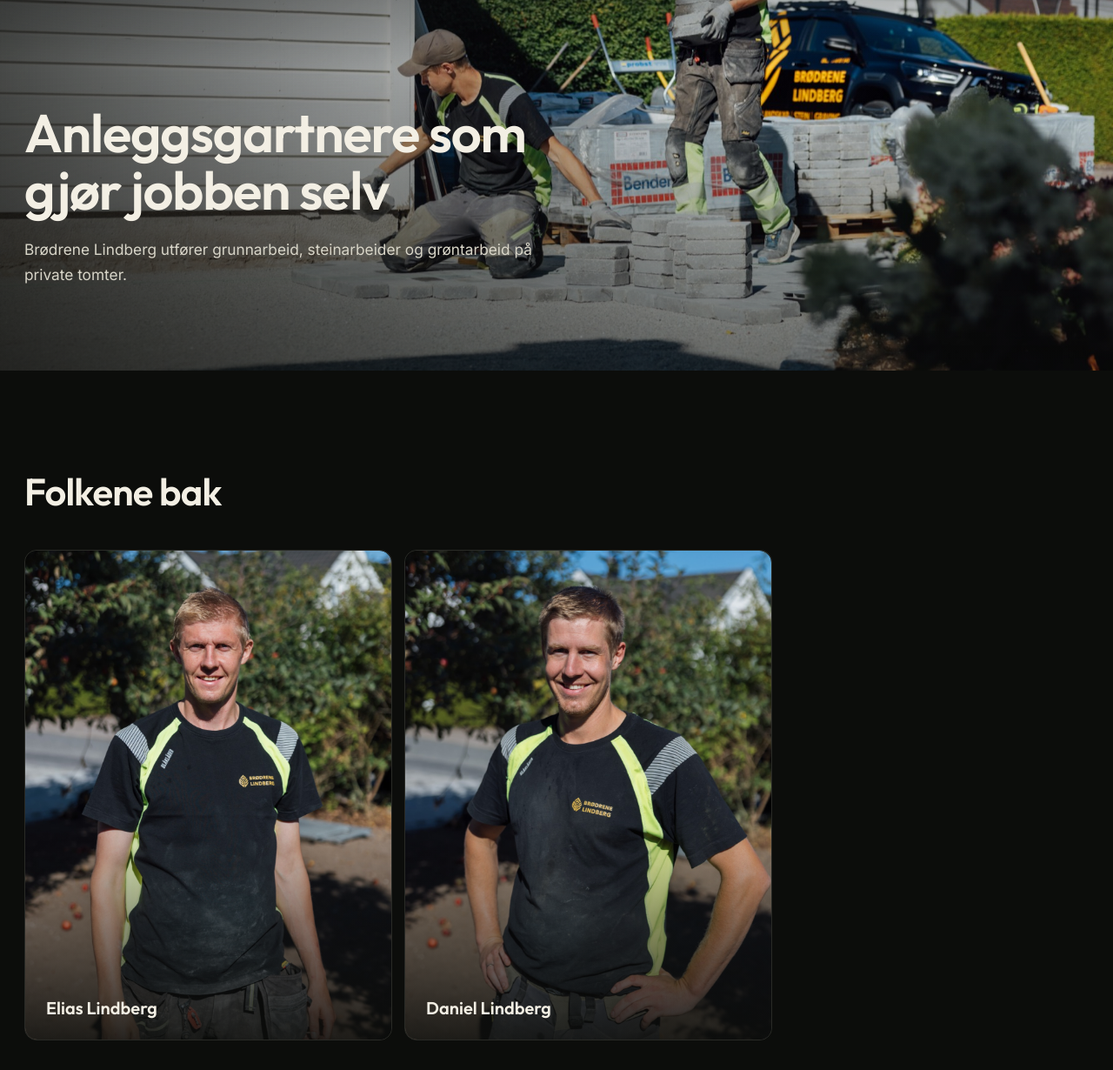
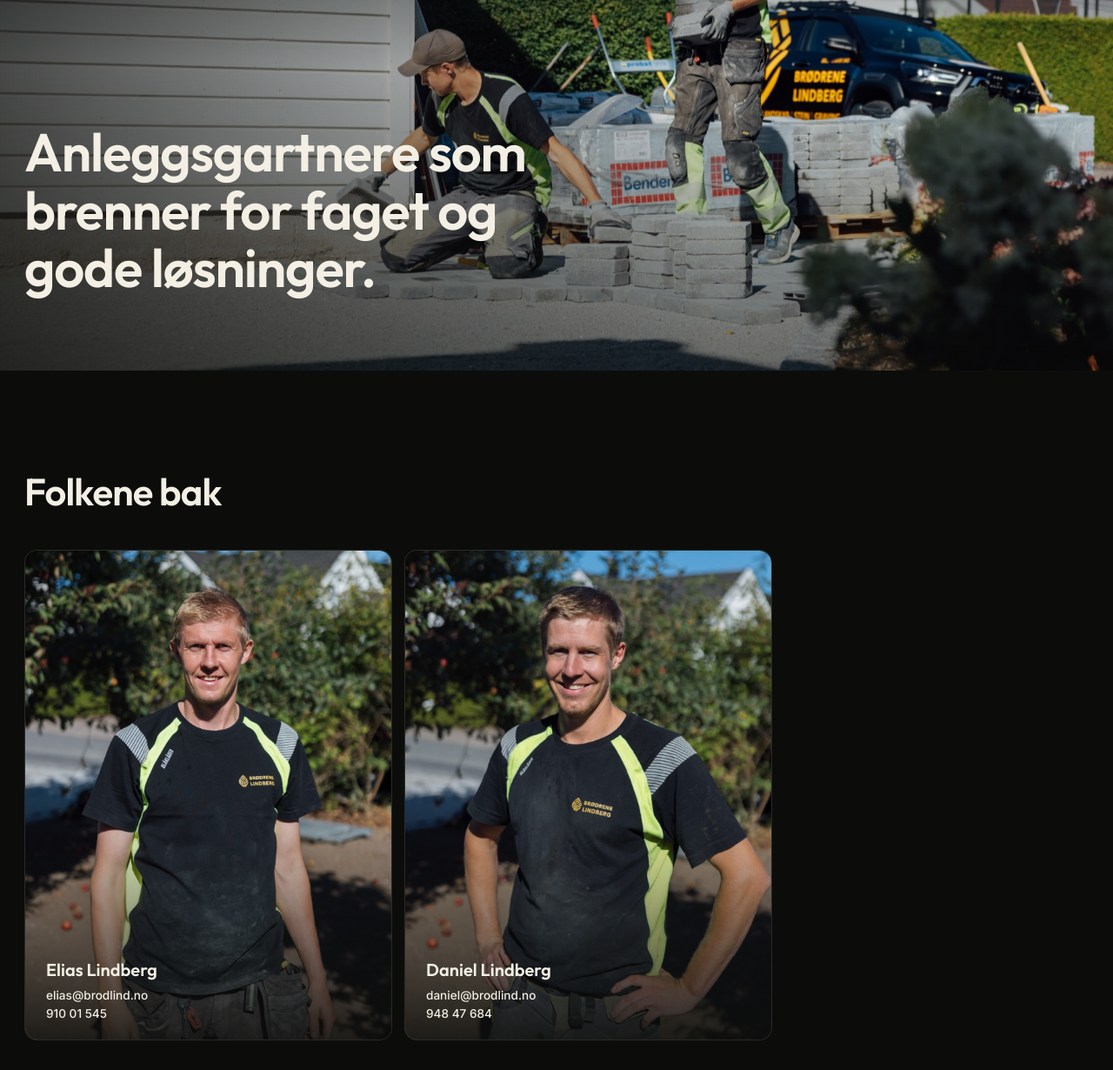
Before and after one commit to Stender-Consult/brodrene-lindberg, an Eleventy site: page src/om-oss.njk in a window 1280 px wide. Shown: the part 70-1300 px from the top of the page at 87% size. Built offline with nearby package versions, Linux system fonts and the light colour scheme; Eleventy itself is replaced by a stand-in of ours; files that its build step writes are made by us from their sources.

Commit message:
Ny tekst på Steinarbeider og Om oss, kontaktinfo til Elias og Daniel
Co-Authored-By: Claude Sonnet 5.5 <noreply@anthropic.com>

```diff
--- a/src/_data/omoss.json
+++ b/src/_data/omoss.json
@@ -3,16 +3,22 @@
   "description": "Brødrene Lindberg er et anleggsgartnerfirma som utfører grunnarbeid, steinarbeider og grøntarbeid.",
   "heroBilde": "/images/6Y3A2485.jpg",
   "heroPos": "center 70%",
-  "tittel": "Anleggsgartnere som gjør jobben selv",
-  "ingress": "Brødrene Lindberg utfører grunnarbeid, steinarbeider og grøntarbeid på private tomter.",
+  "tittel": "Anleggsgartnere som brenner for faget og gode løsninger.",
+  "ingress": "",
   "teamTittel": "Folkene bak",
   "team": [
     {
       "navn": "Elias Lindberg",
+      "epost": "elias@brodlind.no",
+      "telefon": "910 01 545",
+      "telefonLenke": "+4791001545",
       "bilde": "/images/6Y3A2519.jpg"
     },
     {
       "navn": "Daniel Lindberg",
+      "epost": "daniel@brodlind.no",
+      "telefon": "948 47 684",
+      "telefonLenke": "+4794847684",
       "bilde": "/images/6Y3A2537.jpg"
     }
   ],
--- a/src/_data/tjenester.json
+++ b/src/_data/tjenester.json
@@ -81,7 +81,7 @@
       "heroBilde": "/images/6Y3A2482.jpg",
       "heroPos": "center 60%",
       "description": "Naturstein, støttemurer, trapper, belegningsstein og kantstein.",
-      "ingress": "Vi legger stein til innkjørsler, uteplasser, trapper og murer. Underlaget avgjør om steinen ligger pent i mange år, så det bruker vi tid på.",
+      "ingress": "Vi legger stein i innkjørsler, uteplasser og monterer trapper og murer av granitt og betong. Underlaget avgjør om steinen ligger pent i mange år, derfor gjøres dette ordentlig!",
       "merkelapper": [
         "Naturstein",
         "Støttemurer og trapper",
@@ -91,19 +91,11 @@
       "punkter": [
         {
           "tittel": "Naturstein",
-          "tekst": "Alt innen naturstein, til plasser, trapper, murer og avgrensninger."
-        },
-        {
-          "tittel": "Støttemurer og trapper",
-          "tekst": "Murer som holder terrenget på plass, og trapper som gjør tomten lett å bruke."
-        },
-        {
-          "tittel": "Belegningsstein",
-          "tekst": "Legging av belegningsstein i innkjørsler, gangarealer og på uteplasser."
+          "tekst": "Alt innen granitt og skifer til plasser, trapper, murer og avgrensninger."
         },
         {
           "tittel": "Kantstein",
-          "tekst": "Kantstein som avgrenser og holder steinleggingen og grøntarealene på plass."
+          "tekst": "Kantstein som avgrenser og skiller mellom stein og grøntområder."
         }
       ],
       "galleri": [
--- a/src/admin/config.yml
+++ b/src/admin/config.yml
@@ -47,6 +47,9 @@ collections:
             summary: "{{fields.navn}}"
             fields:
               - { label: "Navn", name: "navn", widget: "string" }
+              - { label: "E-post", name: "epost", widget: "string" }
+              - { label: "Telefon (vises)", name: "telefon", widget: "string" }
+              - { label: "Telefon (lenke, f.eks. +4791001545)", name: "telefonLenke", widget: "string" }
               - { label: "Bilde", name: "bilde", widget: "image" }
           - { label: "Bunnfelt: overskrift", name: "ctaTittel", widget: "string" }
           - { label: "Bunnfelt: tekst", name: "ctaTekst", widget: "string" }
--- a/src/css/style.css
+++ b/src/css/style.css
@@ -137,7 +137,8 @@ footer{padding:72px 0 28px;border-top:1px solid var(--line);background:var(--ink
 .team .photo{aspect-ratio:3/4;overflow:hidden}
 .team .photo::after{content:"";position:absolute;inset:0;border-radius:inherit;background:linear-gradient(180deg,transparent 55%,rgba(12,13,11,.88))}
 .team figcaption{position:absolute;left:24px;bottom:20px;z-index:2;font-family:var(--head);font-size:1.25rem;font-weight:600}
-.team figcaption small{display:block;font-family:var(--body);font-weight:500;font-size:.82rem;color:var(--gold)}
+.team figcaption small{display:block;font-family:var(--body);font-weight:500;font-size:.85rem;line-height:1.5;margin-top:.2rem;color:var(--paper)}
+.team figcaption small a:hover{color:var(--gold)}
 
 /* contact */
 .contact-grid{display:grid;grid-template-columns:.8fr 1.2fr;gap:clamp(2rem,5vw,5rem);align-items:start}
--- a/src/om-oss.njk
+++ b/src/om-oss.njk
@@ -8,13 +8,13 @@ eleventyComputed:
 {% set f = omoss %}
 <section class="hero mid">
   <div class="hero-bg" style="background-image:url({{ f.heroBilde }});background-position:{{ f.heroPos or 'center' }}"></div>
-  <div class="wrap"><h1>{{ f.tittel }}</h1><p class="lead">{{ f.ingress }}</p></div>
+  <div class="wrap"><h1>{{ f.tittel }}</h1>{% if f.ingress %}<p class="lead">{{ f.ingress }}</p>{% endif %}</div>
 </section>
 <section class="pad">
   <div class="wrap">
     <div class="sec-head"><div><h2>{{ f.teamTittel }}</h2></div></div>
     <div class="team" style="grid-template-columns:repeat(2,1fr);max-width:860px">
-      {% for m in f.team %}<figure class="photo rv"><img src="{{ m.bilde }}" alt="{{ m.navn }}"><figcaption>{{ m.navn }}</figcaption></figure>{% endfor %}
+      {% for m in f.team %}<figure class="photo rv"><img src="{{ m.bilde }}" alt="{{ m.navn }}"><figcaption>{{ m.navn }}<small><a href="mailto:{{ m.epost }}">{{ m.epost }}</a><br><a href="tel:{{ m.telefonLenke }}">{{ m.telefon }}</a></small></figcaption></figure>{% endfor %}
     </div>
   </div>
 </section>
```
